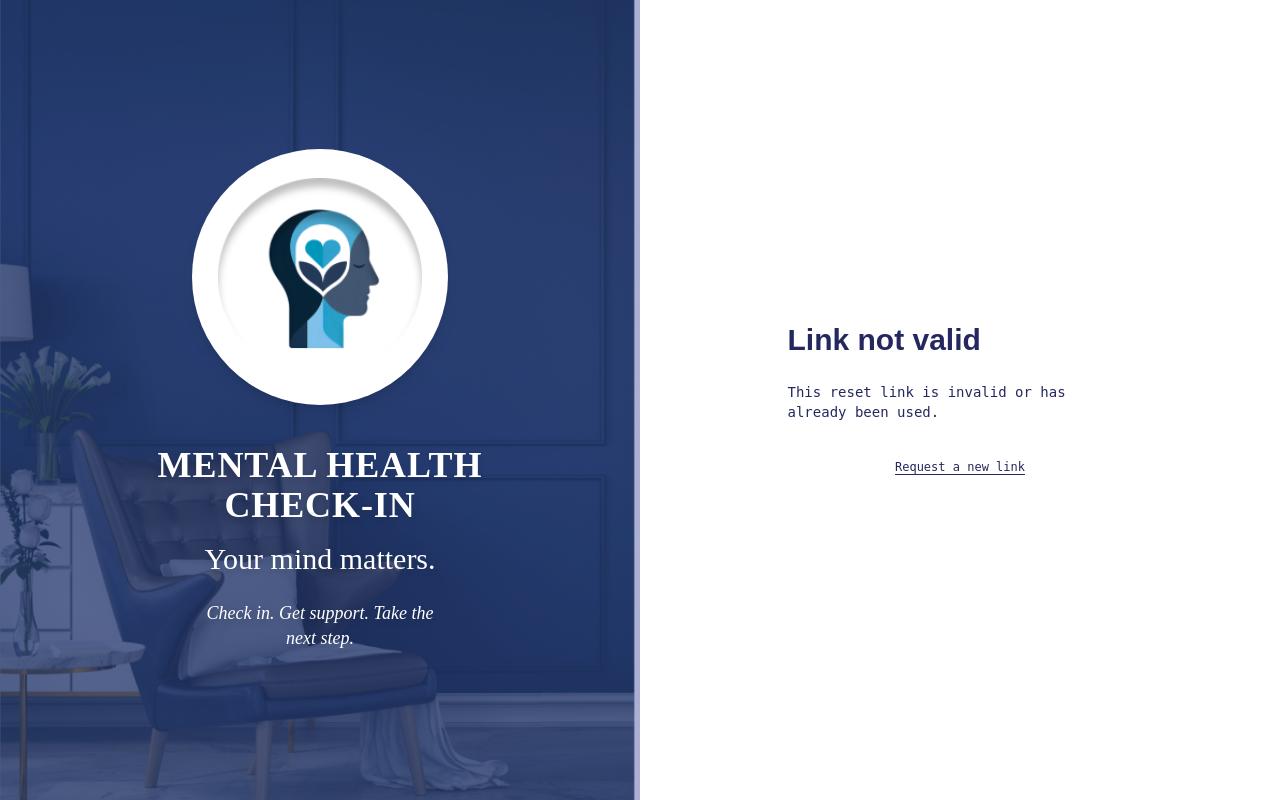
After one commit to JowenR/Mental_Health_Check-in, a Django app: page /reset/1/1/ in a window 1280 px wide. The commit adds this page. Run offline with Django 5.2, Linux system fonts and the light colour scheme; some web fonts are replaced.

Commit message:
Add forgot password via Gmail SMTP, reorganize templates

```diff
--- a/Mental_Health_Check-In/apps/accounts/urls.py
+++ b/Mental_Health_Check-In/apps/accounts/urls.py
@@ -7,4 +7,18 @@ urlpatterns = [
     path("", views.RoleLoginView.as_view(), name="login"),
     path("logout/", auth_views.LogoutView.as_view(), name="logout"),
     path("signup/", views.signup, name="signup"),
+    path("password-reset/", auth_views.PasswordResetView.as_view(
+        template_name="accounts/password_reset/password_reset_form.html",
+        email_template_name="accounts/password_reset/password_reset_email.txt",
+        subject_template_name="accounts/password_reset/password_reset_subject.txt",
+    ), name="password_reset"),
+    path("password-reset/done/", auth_views.PasswordResetDoneView.as_view(
+        template_name="accounts/password_reset/password_reset_done.html",
+    ), name="password_reset_done"),
+    path("reset/<uidb64>/<token>/", auth_views.PasswordResetConfirmView.as_view(
+        template_name="accounts/password_reset/password_reset_confirm.html",
+    ), name="password_reset_confirm"),
+    path("reset/done/", auth_views.PasswordResetCompleteView.as_view(
+        template_name="accounts/password_reset/password_reset_complete.html",
+    ), name="password_reset_complete"),
 ]
--- a/Mental_Health_Check-In/apps/accounts/views.py
+++ b/Mental_Health_Check-In/apps/accounts/views.py
@@ -8,7 +8,7 @@ from .forms import LoginForm, SignUpForm
 
 
 class RoleLoginView(auth_views.LoginView):
-    template_name = "login.html"
+    template_name = "accounts/login.html"
     authentication_form = LoginForm
     redirect_authenticated_user = True
 
@@ -41,4 +41,4 @@ def signup(request):
     else:
         form = SignUpForm()
 
-    return render(request, "signup.html", {"form": form})
+    return render(request, "accounts/signup.html", {"form": form})
--- a/Mental_Health_Check-In/static/css/output.css
+++ b/Mental_Health_Check-In/static/css/output.css
@@ -9,7 +9,6 @@
       "Courier New", monospace;
     --color-red-50: oklch(97.1% 0.013 17.38);
     --color-red-300: oklch(80.8% 0.114 19.571);
-    --color-red-500: oklch(63.7% 0.237 25.331);
     --color-red-600: oklch(57.7% 0.245 27.325);
     --color-red-700: oklch(50.5% 0.213 27.518);
     --color-indigo-800: oklch(39.8% 0.195 277.366);
--- a/Mental_Health_Check-In/templates/login.html
+++ b/Mental_Health_Check-In/templates/accounts/login.html
@@ -1,7 +1,5 @@
-{% extends "auth_base.html" %}
-
+{% extends "layouts/auth_base.html" %}
 {% block title %}Log In{% endblock %}
-
 {% block auth_content %}
 <h2 class="mb-6 text-3xl font-semibold text-ink">Welcome</h2>
 <p class="mt-3 font-form text-sm text-ink">Log in to your account</p>
@@ -39,7 +37,7 @@
 </form>
 
 <div class="mt-8 text-center">
-  <a href="#" class="border-b border-ink font-form text-xs text-ink hover:opacity-70">
+  <a href="{% url 'password_reset' %}" class="border-b border-ink font-form text-sm text-ink hover:opacity-70">
     Forgot Password?
   </a>
 </div>
--- /dev/null
+++ b/Mental_Health_Check-In/templates/accounts/password_reset/password_reset_confirm.html
@@ -0,0 +1,31 @@
+{% extends "layouts/auth_base.html" %}
+{% block title %}New Password{% endblock %}
+{% block auth_content %}
+{% if validlink %}
+<h2 class="mb-6 text-3xl font-semibold text-ink">Set new password</h2>
+
+{% if form.errors %}
+<div class="mt-4 rounded-lg border border-red-300 bg-red-50 px-4 py-3 font-form text-sm text-red-700">
+  {% for field in form %}{% for error in field.errors %}<p>{{ error }}</p>{% endfor %}{% endfor %}
+</div>
+{% endif %}
+
+<form method="post" class="mt-6 space-y-6">
+  {% csrf_token %}
+  <input type="password" name="new_password1" placeholder="New password" required autofocus
+    class="h-14 w-full rounded-xl border border-ink px-4 font-form text-sm text-ink placeholder-gray-500 focus:outline-none focus:ring-2 focus:ring-navy">
+  <input type="password" name="new_password2" placeholder="Confirm new password" required
+    class="h-14 w-full rounded-xl border border-ink px-4 font-form text-sm text-ink placeholder-gray-500 focus:outline-none focus:ring-2 focus:ring-navy">
+  <button type="submit"
+    class="h-10 w-full rounded-lg bg-navy font-form text-sm text-white transition hover:opacity-90 focus:outline-none focus:ring-2 focus:ring-navy focus:ring-offset-2">
+    Change password
+  </button>
+</form>
+{% else %}
+<h2 class="mb-6 text-3xl font-semibold text-ink">Link not valid</h2>
+<p class="mt-3 font-form text-sm text-ink">This reset link is invalid or has already been used.</p>
+<div class="mt-8 text-center">
+  <a href="{% url 'password_reset' %}" class="border-b border-ink font-form text-xs text-ink hover:opacity-70">Request a new link</a>
+</div>
+{% endif %}
+{% endblock %}
--- /dev/null
+++ b/Mental_Health_Check-In/templates/accounts/password_reset/password_reset_subject.txt
@@ -0,0 +1 @@
+Mental Health Check-in: Reset your password
--- a/Mental_Health_Check-In/templates/signup.html
+++ b/Mental_Health_Check-In/templates/accounts/signup.html
@@ -1,4 +1,4 @@
-{% extends "auth_base.html" %}
+{% extends "layouts/auth_base.html" %}
 
 {% block title %}Create Account{% endblock %}
 
--- a/Mental_Health_Check-In/templates/home.html
+++ b/Mental_Health_Check-In/templates/home.html
@@ -1,4 +1,4 @@
-{% extends "base.html" %}
+{% extends "layouts/base.html" %}
 
 {% block content %}
 <h1 class="text-3xl font-semibold text-ink">
```
Also changed, not shown: Mental_Health_Check-In/config/settings.py (+24 -10 lines), Mental_Health_Check-In/templates/accounts/password_reset/password_reset_complete.html (added, +9 -0 lines), Mental_Health_Check-In/templates/accounts/password_reset/password_reset_done.html (added, +11 -0 lines), Mental_Health_Check-In/templates/accounts/password_reset/password_reset_email.txt (added, +8 -0 lines), Mental_Health_Check-In/templates/accounts/password_reset/password_reset_form.html (added, +26 -0 lines), Mental_Health_Check-In/db.sqlite3, Mental_Health_Check-In/templates/layouts/auth_base.html (renamed from Mental_Health_Check-In/templates/auth_base.html), Mental_Health_Check-In/templates/layouts/base.html (renamed from Mental_Health_Check-In/templates/base.html), 2 other files.
